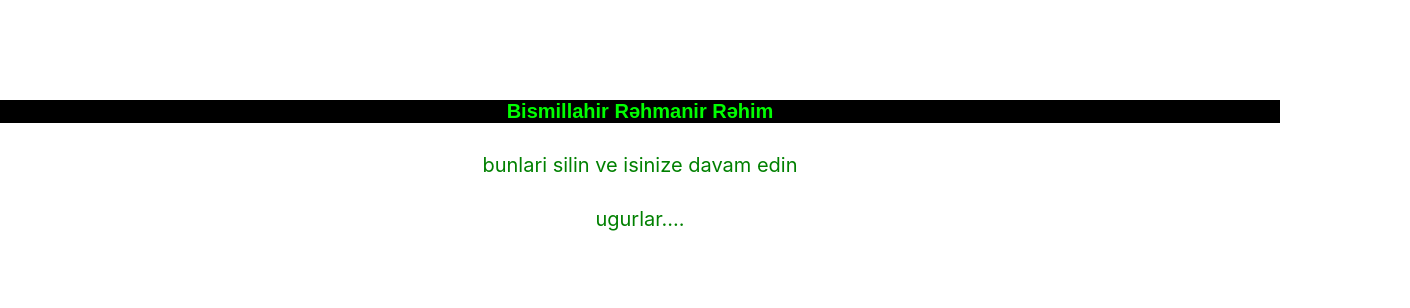
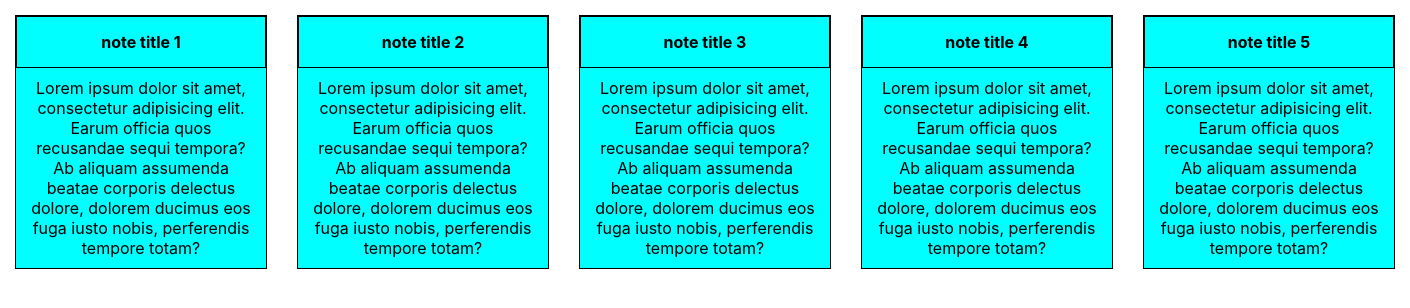
Before and after one commit to Ali-GreenHeart/React.JS-Step-Project, a React (Create React App) app in the folder react-step-project/: page / in a window 1280 px wide. Shown: the top 308 px of the page, 1410 px wide, since content can reach past the window. Built offline with nearby package versions, Linux system fonts and the light colour scheme.

Commit message:
json server & note

```diff
--- a/react-step-project/package.json
+++ b/react-step-project/package.json
@@ -6,6 +6,7 @@
     "@testing-library/jest-dom": "^4.2.4",
     "@testing-library/react": "^9.5.0",
     "@testing-library/user-event": "^7.2.1",
+    "node-sass": "^4.13.1",
     "react": "^16.13.1",
     "react-dom": "^16.13.1",
     "react-scripts": "2.1.8"
--- /dev/null
+++ b/react-step-project/public/jsonserver/db.json
@@ -0,0 +1,39 @@
+{
+"notes" : [
+  {
+    "id": "1",
+    "title": "note title 1",
+    "content": " Lorem ipsum dolor sit amet, consectetur adipisicing elit. Earum officia quos recusandae sequi tempora? Ab aliquam assumenda beatae corporis delectus dolore, dolorem ducimus eos fuga iusto nobis, perferendis tempore totam?\n",
+    "status":"actual",
+    "color": "aqua"
+  },
+  {
+    "id": "2",
+    "title": "note title 2",
+    "content": " Lorem ipsum dolor sit amet, consectetur adipisicing elit. Earum officia quos recusandae sequi tempora? Ab aliquam assumenda beatae corporis delectus dolore, dolorem ducimus eos fuga iusto nobis, perferendis tempore totam?\n",
+    "status":"actual",
+    "color": "aqua"
+  },
+  {
+    "id": "3",
+    "title": "note title 3",
+    "content": " Lorem ipsum dolor sit amet, consectetur adipisicing elit. Earum officia quos recusandae sequi tempora? Ab aliquam assumenda beatae corporis delectus dolore, dolorem ducimus eos fuga iusto nobis, perferendis tempore totam?\n",
+    "status":"actual",
+    "color": "aqua"
+  },
+  {
+    "id": "4",
+    "title": "note title 4",
+    "content": " Lorem ipsum dolor sit amet, consectetur adipisicing elit. Earum officia quos recusandae sequi tempora? Ab aliquam assumenda beatae corporis delectus dolore, dolorem ducimus eos fuga iusto nobis, perferendis tempore totam?\n",
+    "status":"actual",
+    "color": "aqua"
+  },
+  {
+    "id": "5",
+    "title": "note title 5",
+    "content": " Lorem ipsum dolor sit amet, consectetur adipisicing elit. Earum officia quos recusandae sequi tempora? Ab aliquam assumenda beatae corporis delectus dolore, dolorem ducimus eos fuga iusto nobis, perferendis tempore totam?\n",
+    "status":"actual",
+    "color": "aqua"
+  }
+]
+}
--- a/react-step-project/src/App.js
+++ b/react-step-project/src/App.js
@@ -1,12 +1,11 @@
 import React from 'react';
 import './App.css'
+import FakeApp from "./FakeApp";
 
 function App() {
   return (
     <div >
-       <h1 className={"test"}>Bismillahir Rəhmanir Rəhim</h1>
-        <p>bunlari silin ve isinize davam edin</p>
-        <p>ugurlar....</p>
+      <FakeApp/>
     </div>
   );
 }
--- /dev/null
+++ b/react-step-project/src/FakeApp.js
@@ -0,0 +1,29 @@
+import React, {Component} from 'react';
+import NoteItemWrapper from "./NoteItemWrapper/NoteItemWrapper";
+
+class FakeApp extends Component {
+
+    state = {
+        notes:[]
+    };
+    componentDidMount() {
+        fetch("jsonserver/db.json")
+            .then(r => r.json())
+            .then(
+                (data) => {
+                    this.setState({notes: data.notes});
+                },
+            );
+
+    }
+
+    render() {
+        return (
+            <div>
+                <NoteItemWrapper notes = {this.state.notes}/>
+            </div>
+        );
+    }
+}
+
+export default FakeApp;
--- /dev/null
+++ b/react-step-project/src/NoteItem/NoteItem.css
@@ -0,0 +1,18 @@
+.note {
+  display: flex;
+  flex-direction: column;
+  border: 1px solid black;
+  color: black;
+  margin: 15px;
+  flex-wrap: wrap;
+}
+.note-title{
+    text-align: center;
+    font-weight: bold;
+    padding: 15px;
+    border: 1px solid black;
+}
+.note-content{
+    text-align: center;
+    padding: 10px;
+  }
--- a/react-step-project/src/NoteItem/NoteItem.js
+++ b/react-step-project/src/NoteItem/NoteItem.js
@@ -1,10 +1,22 @@
 import React, {Component} from 'react';
+import "./NoteItem.css"
+class NoteItem extends Component {
+    style={
+        backgroundColor: this.props.color,
+        width:this.props.width
+    };
 
-class NoteItem extends Component {
     render() {
         return (
             <div>
-                Note items
+                <div className={"note"}  style={this.style}>
+                            <div className="note-title">
+                                {this.props.title}
+                            </div>
+                            <div className="note-content">
+                                {this.props.content}
+                            </div>
+                </div>
             </div>
         );
     }
--- /dev/null
+++ b/react-step-project/src/NoteItemWrapper/NoteItemWrapper.css
@@ -0,0 +1,5 @@
+.note-item-wrapper{
+    display: flex;
+    justify-content:space-between;
+    align-items: center;
+}
--- /dev/null
+++ b/react-step-project/src/NoteItemWrapper/NoteItemWrapper.js
@@ -0,0 +1,26 @@
+import React, {Component} from 'react';
+import NoteItem from "../NoteItem/NoteItem";
+import "./NoteItemWrapper.css"
+
+class NoteItemWrapper extends Component {
+    render() {
+        return (
+            <div className={"note-item-wrapper"}>
+            {
+                this.props.notes.map((notes) => {
+                    return <NoteItem  title={notes.title}
+                                      content={notes.content}
+                                      color={notes.color}
+                                      width={"250px"}
+
+                        />
+
+
+                })
+            }
+          </div>
+        );
+    }
+}
+
+export default NoteItemWrapper;
```
Also changed, not shown: react-step-project/public/jsonserver/package.json (added, +14 -0 lines), 2 other files (tests, documents, lock files or other folders).
